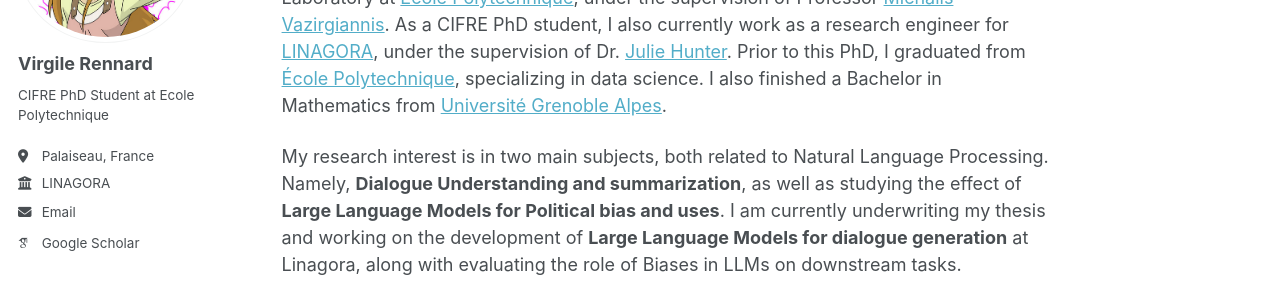
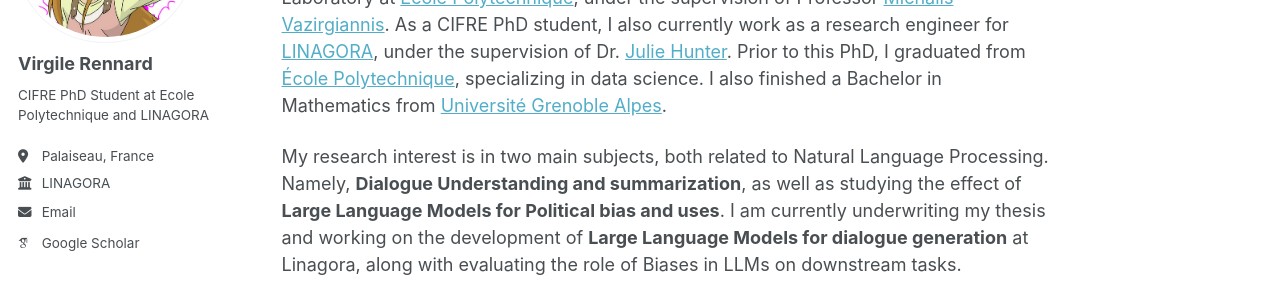
Before and after one commit to VRennard/VRennard.github.io, a Jekyll site: the page built from _pages/about.md, in a window 1280 px wide. Shown: the part 219-519 px from the top of the page. Built offline with Jekyll 4.4.1, drawn with Linux system fonts in a browser that asks for light colours; some web fonts are replaced.

Commit message:
Update _config.yml

```diff
--- a/_config.yml
+++ b/_config.yml
@@ -12,9 +12,9 @@ title                    : "Virgile Rennard"
 title_separator          : "-"
 name                     : &name "Virgile Rennard"
 description              : &description "PhD student at Ecole Polytechnique and LINAGORA"
-url                      : https://academicpages.github.io # the base hostname & protocol for your site e.g. "https://mmistakes.github.io"
+url                      : https://vrennard.github.io/ # the base hostname & protocol for your site e.g. "https://mmistakes.github.io"
 baseurl                  : "" # the subpath of your site, e.g. "/blog"
-repository               : "academicpages/academicpages.github.io"
+repository               : "VRennard/VRennard.github.io"
 
 # Site Author - The following control what appear as part of the author content on the side bar.
 #               If a field is blank the icon and link will not appear, otherwise it will be shown.
@@ -24,11 +24,11 @@ author:
   avatar           : "profile.png"
   name             : "Virgile Rennard"
   pronouns         : # example: "she/her"
-  bio              : "CIFRE PhD Student at Ecole Polytechnique"
+  bio              : "CIFRE PhD Student at Ecole Polytechnique and LINAGORA"
   location         : "Palaiseau, France"
   employer         : "LINAGORA"
   uri              : # URL
-  email            : "Virgile[AT]Rennard.org"
+  email            : "Virgile@Rennard.org"
 
   # Academic websites
   arxiv            : # URL - Update with the correct link to your profile
```
